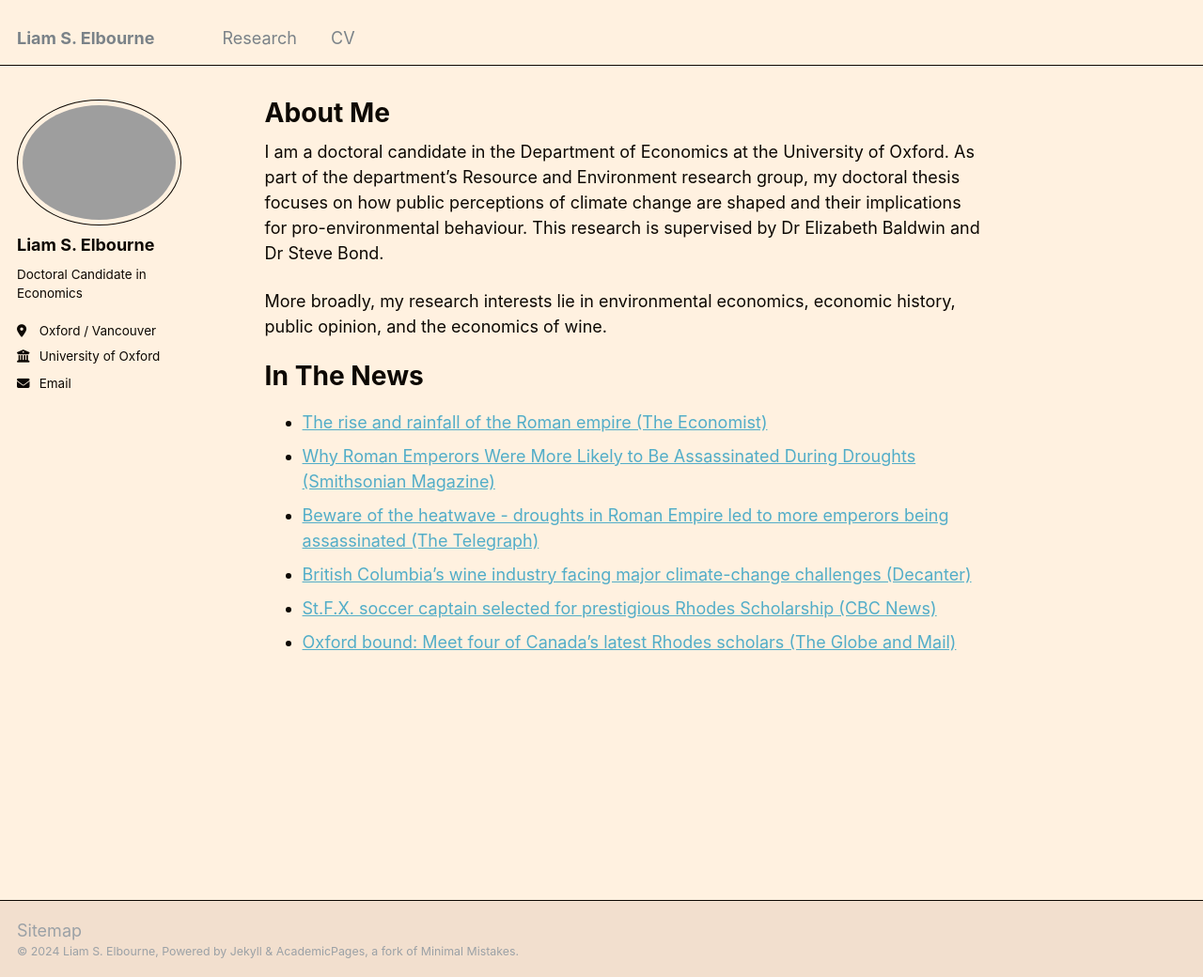
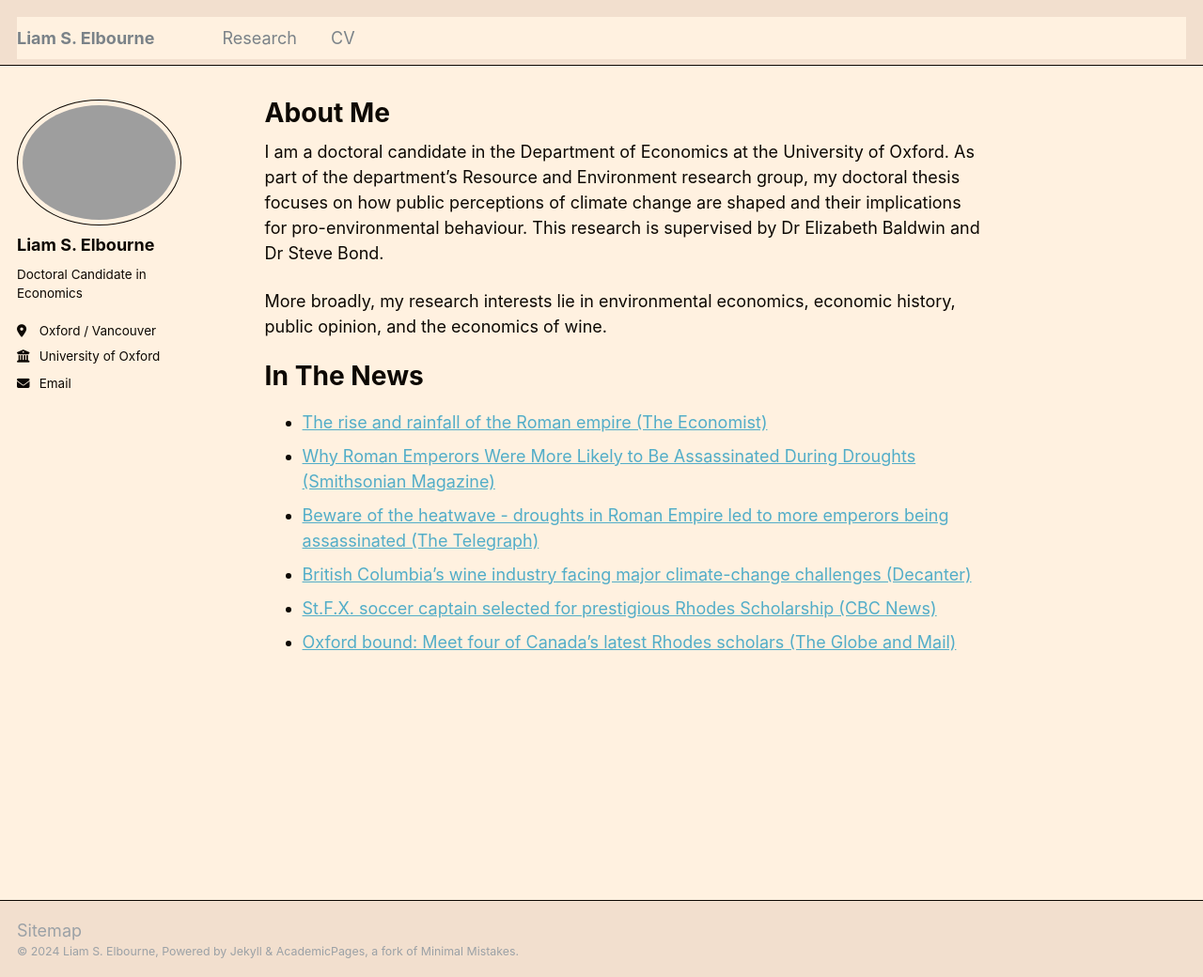
Before and after one commit to LiamSElbourne/LiamSElbourne.github.io, a Jekyll site: the page built from _pages/about.md, in a window 1280 px wide and 1040 px high. Shown: the whole window at 94% size. Built offline with Jekyll 4.4.1, drawn with Linux system fonts in a browser that asks for light colours.

Commit message:
Update _masthead.scss

```diff
--- a/_sass/_masthead.scss
+++ b/_sass/_masthead.scss
@@ -4,7 +4,7 @@
 
 .masthead {
   position: fixed;
-  background: #fff1e0;
+  background: $background-dark;
   border-bottom: 1px solid $border-color;
   height: $masthead-height;
   top: 0;
```
